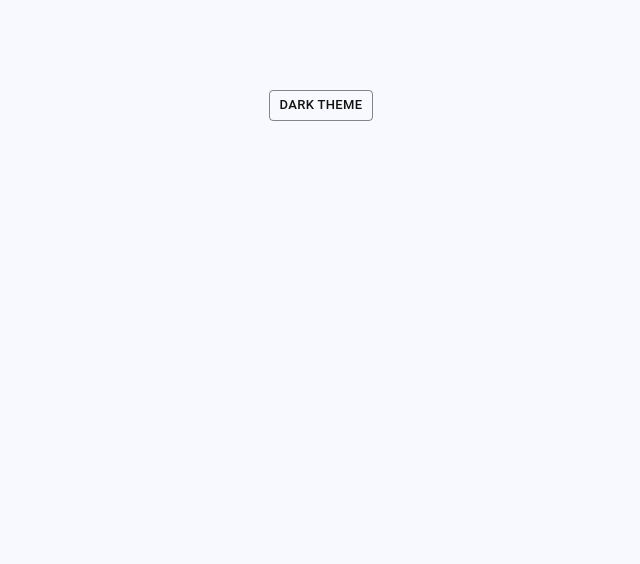
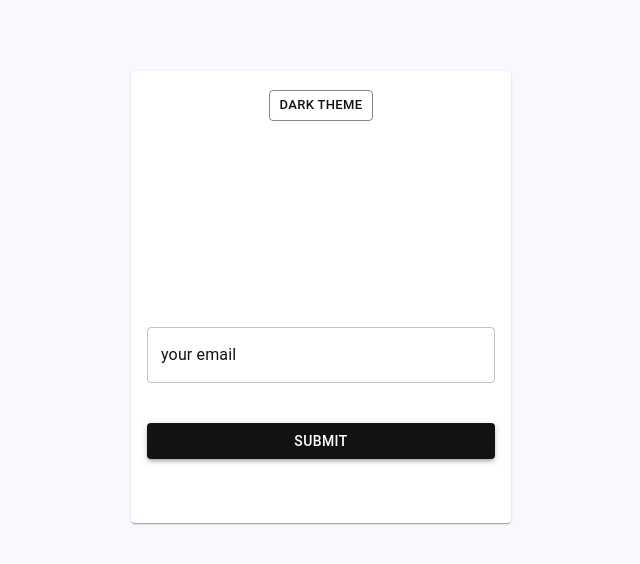
Before and after one commit to ardeleanmarcel/Manage-your-expenses, a React (Vite) app: page /reset-email in a window 1280 px wide. Before the commit this address had no page. Shown: the top 564 px of the page, without its empty margins (319-959 px from the left). Built offline with nearby package versions, Linux system fonts and the light colour scheme.

Commit message:
by clicking 'here' you are directed to a page where you have to write down your email (the first step for resetting your password)

```diff
--- a/src/App.tsx
+++ b/src/App.tsx
@@ -11,6 +11,7 @@ import {
 import Register from './Pages/Register/Register';
 import LoginWithFormik from './Pages/Home/Home';
 import './App.css';
+import { EmailForNewPassword } from './Pages/Home/EmailForNewPassword';
 
 const getDesignTokens = (mode: PaletteMode) => ({
   palette: {
@@ -123,6 +124,7 @@ export default function App() {
           <Routes>
             <Route path="/" element={<LoginWithFormik />} />
             <Route path="register" element={<Register />} />
+            <Route path="reset-email" element={<EmailForNewPassword />} />
           </Routes>
         </BrowserRouter>
       </ThemeProvider>
--- /dev/null
+++ b/src/Pages/Home/EmailForNewPassword.tsx
@@ -0,0 +1,44 @@
+import Stack from '@mui/material/Stack';
+import { Button } from '@mui/material';
+import TextField from '@mui/material/TextField';
+import Card from '@mui/material/Card';
+import CardContent from '@mui/material/CardContent';
+import { useState } from 'react';
+
+export function EmailForNewPassword() {
+  const [userInput, setUserInput] = useState({ email: '' });
+
+  const handleInput = (e) => {
+    const { name, value } = e.target;
+    setUserInput((prev) => ({
+      ...prev,
+      [name]: value,
+    }));
+  };
+
+  return (
+    <Card sx={{ width: '380px' }}>
+      <CardContent sx={{ marginTop: '30vh' }}>
+        <Stack>
+          <TextField
+            label="your email"
+            name="email"
+            value={userInput.email}
+            onChange={(e) => handleInput(e)}
+          ></TextField>
+          <Button
+            variant="contained"
+            color="secondary"
+            sx={{
+              boxShadow: 3,
+              marginTop: '40px',
+              marginBottom: '40px',
+            }}
+          >
+            Submit
+          </Button>
+        </Stack>
+      </CardContent>
+    </Card>
+  );
+}
--- /dev/null
+++ b/src/Pages/Home/ForgotPassword.tsx
@@ -0,0 +1,14 @@
+import Typography from '@mui/material/Typography';
+import Link from '@mui/material/Link';
+
+export function ForgotPassword() {
+  return (
+    <Typography variant="subtitle2" sx={{ textAlign: 'center' }}>
+      Forgot your password? Click{' '}
+      <Link href="reset-email" rel="noopener" target="_blank" sx={{}}>
+        here
+      </Link>{' '}
+      to reset it.
+    </Typography>
+  );
+}
--- a/src/Pages/Home/Home.tsx
+++ b/src/Pages/Home/Home.tsx
@@ -14,6 +14,7 @@ import { makeStyles } from '@mui/styles';
 
 import { withFormik } from '../../withFormik';
 import { ColorModeContext } from '../../App';
+import { ForgotPassword } from './ForgotPassword';
 
 const initialValues = {
   username: '',
@@ -89,6 +90,7 @@ function Home() {
               value={values.password}
               disabled={isSubmitting}
             />
+            <ForgotPassword />
             <Button
               type="submit"
               variant="contained"
```
